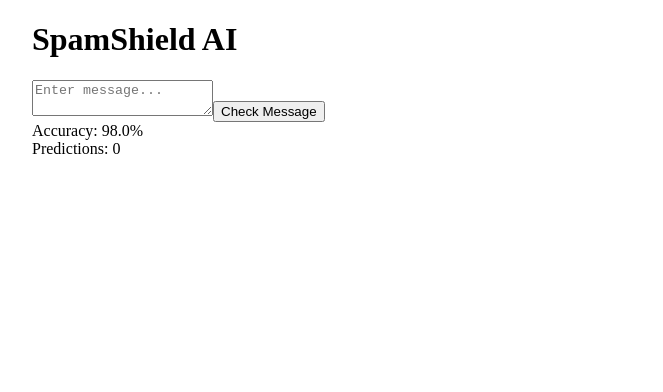
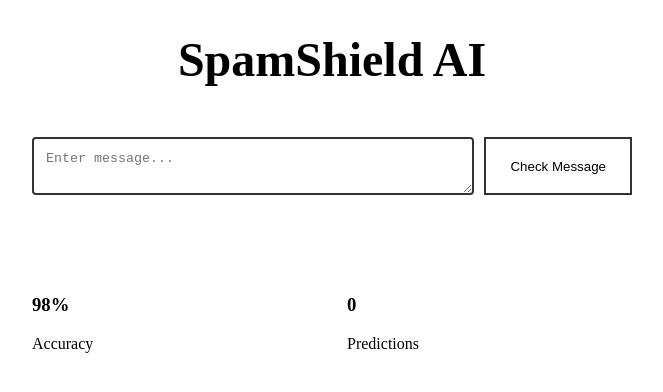
Before and after one commit to seshadri-07/Spam-Decetion, a Next.js app: page / in a window 1280 px wide. Shown: the top 392 px of the page, without its empty margins (308-971 px from the left). Built offline with nearby package versions, Linux system fonts and the light colour scheme.

Commit message:
Update index.js

```diff
--- a/pages/index.js
+++ b/pages/index.js
@@ -1,97 +1,94 @@
-import React, { useState, useEffect } from 'react';
-import axios from 'axios';
-import styles from '../styles/Home.module.css';
+import { useState } from "react";
+import styles from "../styles/Home.module.css";
 
 export default function Home() {
 
-  const [message, setMessage] = useState('');
+  const [message, setMessage] = useState("");
   const [result, setResult] = useState(null);
-  const [stats, setStats] = useState({ accuracy: null, predictions: 0 });
-  const [loading, setLoading] = useState(false);
-  const [error, setError] = useState('');
+  const [predictions, setPredictions] = useState(0);
+  const accuracy = 98;
 
-  useEffect(() => {
-    fetchStats();
-  }, []);
+  const predictSpam = (message) => {
 
-  const fetchStats = async () => {
-    try {
-      const res = await axios.get('/api/model-stats');
-      setStats(prev => ({ ...prev, accuracy: res.data.accuracy }));
-    } catch {}
+    const spamKeywords = [
+      "congratulations","won","claim","prize","click","free","offer"
+    ];
+
+    const lower = message.toLowerCase();
+
+    const spamCount = spamKeywords.filter(word =>
+      lower.includes(word)
+    ).length;
+
+    const isSpam = spamCount > 0;
+    const confidence = Math.min(spamCount * 0.15 + 0.2, 0.99);
+
+    return { isSpam, confidence };
   };
 
-  const handlePredict = async (e) => {
-    e.preventDefault();
+  const handleCheck = () => {
 
-    if (!message.trim()) {
-      setError("Enter message");
-      return;
-    }
+    if(!message.trim()) return;
 
-    setLoading(true);
-    setError('');
+    const res = predictSpam(message);
 
-    try {
-      const res = await axios.post('/api/predict', { message });
-
-      setResult(res.data);
-
-      setStats(prev => ({
-        ...prev,
-        predictions: prev.predictions + 1
-      }));
-
-    } catch {
-      setError("Prediction failed");
-    }
-
-    setLoading(false);
+    setResult(res);
+    setPredictions(predictions + 1);
   };
 
   return (
     <div className={styles.container}>
-      <h1>SpamShield AI</h1>
 
-      <form onSubmit={handlePredict}>
+      <div className={styles.header}>
+        <h1 className={styles.title}>SpamShield AI</h1>
+      </div>
+
+      <div className={styles.inputSection}>
         <textarea
+          className={styles.inputField}
           placeholder="Enter message..."
           value={message}
-          onChange={(e) => setMessage(e.target.value)}
+          onChange={(e)=>setMessage(e.target.value)}
         />
 
-        <button disabled={loading}>
-          {loading ? "Analyzing..." : "Check Message"}
+        <button
+          className={styles.checkButton}
+          onClick={handleCheck}
+        >
+          Check Message
         </button>
-      </form>
+      </div>
 
-      {error && <p className={styles.error}>{error}</p>}
+      {result && (
+        <div className={styles.resultSection}>
 
-     {result && (
-  <div className={`${styles.result} ${
-    result.is_spam ? styles.spam : styles.safe
-  }`}>
+          <h2 className={styles.resultLabel}>
+            {result.isSpam ? "Spam 🚫" : "Not Spam ✅"}
+          </h2>
 
-    <h2>{result.label} {result.emoji}</h2>
+          <p className={styles.confidenceText}>
+            Confidence: {(result.confidence * 100).toFixed(1)}%
+          </p>
 
-    <p>Confidence: {(result.confidence * 100).toFixed(1)}%</p>
+          <div className={styles.messageDisplay}>
+            {message}
+          </div>
 
-    <p>{result.message}</p>
+        </div>
+      )}
 
-    <div className={styles.stats}>
-      Accuracy: 98% <br/>
-      Predictions: 1
-    </div>
+      <div className={styles.statsSection}>
+        <div>
+          <h3>{accuracy}%</h3>
+          <p>Accuracy</p>
+        </div>
 
-  </div>
-)}
+        <div>
+          <h3>{predictions}</h3>
+          <p>Predictions</p>
+        </div>
+      </div>
 
-
-      <div className={styles.stats}>
-        Accuracy: {stats.accuracy ? (stats.accuracy * 100).toFixed(1) + '%' : '--'}
-        <br />
-        Predictions: {stats.predictions}
-      </div>
     </div>
   );
 }
```
